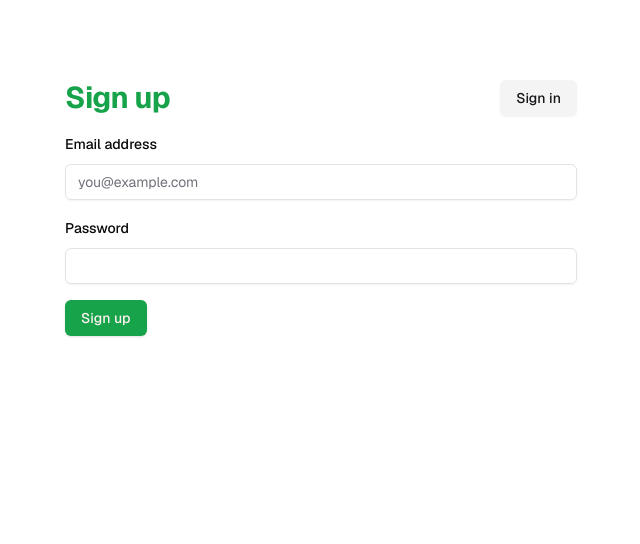
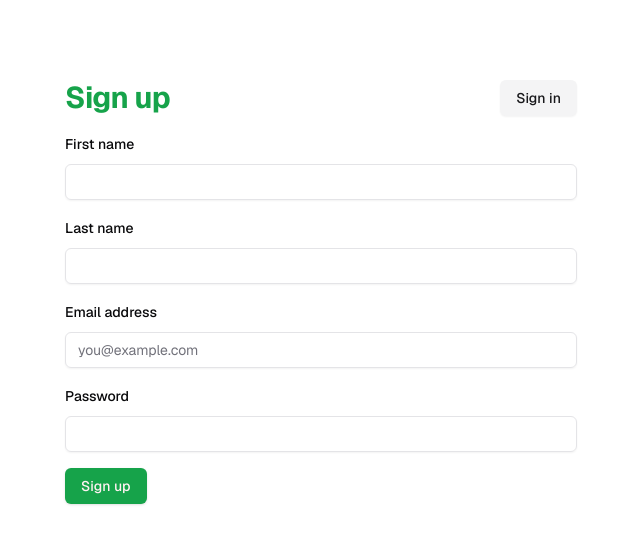
Before and after one commit to ChrisGambrell/baba, a Next.js app: page /sign-up in a window 1280 px wide. Shown: the top 544 px of the page, without its empty margins (319-959 px from the left). Built offline with nearby package versions, Linux system fonts and the light colour scheme.

Commit message:
extract common layout

```diff
--- a/app/(auth)/layout.tsx
+++ b/app/(auth)/layout.tsx
@@ -1,5 +1,9 @@
 import { ReactNode } from 'react'
 
 export default function AuthLayout({ children }: { children: ReactNode }) {
-	return <div className='w-screen h-screen'>{children}</div>
+	return (
+		<div className='w-screen h-screen'>
+			<div className='w-full max-w-lg pt-20 mx-auto'>{children}</div>
+		</div>
+	)
 }
--- a/app/(auth)/sign-in/page.tsx
+++ b/app/(auth)/sign-in/page.tsx
@@ -1,3 +1,5 @@
+// TODO: Mobile view
+
 'use client'
 
 import { Button, buttonVariants } from '@/components/ui/button'
@@ -29,7 +31,7 @@ export default function SignIn() {
 
 	return (
 		<Form {...form}>
-			<form className='w-full max-w-lg pt-20 mx-auto space-y-4' onSubmit={form.handleSubmit(signIn)}>
+			<form className='space-y-4' onSubmit={form.handleSubmit(signIn)}>
 				<div className='flex items-end justify-between'>
 					<h1 className='text-3xl font-bold tracking-tight text-primary'>Sign in</h1>
 					<Link className={buttonVariants({ variant: 'secondary' })} href='/sign-up'>
--- a/app/(auth)/sign-up/page.tsx
+++ b/app/(auth)/sign-up/page.tsx
@@ -1,3 +1,5 @@
+// TODO: Mobile view
+
 'use client'
 
 import { Button, buttonVariants } from '@/components/ui/button'
@@ -6,35 +8,76 @@ import { Input } from '@/components/ui/input'
 import { createClient } from '@/lib/supabase/client'
 import { zodResolver } from '@hookform/resolvers/zod'
 import Link from 'next/link'
+import { useRouter } from 'next/navigation'
 import { useForm } from 'react-hook-form'
 import toast from 'react-hot-toast'
 import { z } from 'zod'
 
-const formSchema = z.object({ email: z.string().email(), password: z.string().min(6) })
+const formSchema = z.object({
+	first_name: z.string().min(1),
+	last_name: z.string().min(1),
+	email: z.string().email(),
+	password: z.string().min(6),
+})
 type TForm = z.infer<typeof formSchema>
 
 export default function SignUp() {
-	const form = useForm<TForm>({ defaultValues: { email: '', password: '' }, resolver: zodResolver(formSchema) })
+	const router = useRouter()
+	const form = useForm<TForm>({
+		defaultValues: { first_name: '', last_name: '', email: '', password: '' },
+		resolver: zodResolver(formSchema),
+	})
 
-	async function signUp(formData: TForm) {
+	async function signUp({ email, password, ...formData }: TForm) {
 		const origin = process.env.NEXT_PUBLIC_ORIGIN_URL
 		const supabase = createClient()
 
-		const { error } = await supabase.auth.signUp({ ...formData, options: { emailRedirectTo: `${origin}/auth/callback` } })
+		const { error } = await supabase.auth.signUp({
+			email,
+			password,
+			options: { data: formData, emailRedirectTo: `${origin}/auth/callback` },
+		})
 		if (error) return toast.error(error.message)
 
-		return toast.success('Check email to continue sign in process')
+		toast.success('Check email to continue sign in process')
+		return router.push('/sign-in')
 	}
 
 	return (
 		<Form {...form}>
-			<form className='w-full max-w-lg pt-20 mx-auto space-y-4' onSubmit={form.handleSubmit(signUp)}>
+			<form className='space-y-4' onSubmit={form.handleSubmit(signUp)}>
 				<div className='flex items-end justify-between'>
 					<h1 className='text-3xl font-bold tracking-tight text-primary'>Sign up</h1>
 					<Link className={buttonVariants({ variant: 'secondary' })} href='/sign-in'>
 						Sign in
 					</Link>
 				</div>
+				<FormField
+					control={form.control}
+					name='first_name'
+					render={({ field }) => (
+						<FormItem>
+							<FormLabel>First name</FormLabel>
+							<FormControl>
+								<Input {...field} />
+							</FormControl>
+							<FormMessage />
+						</FormItem>
+					)}
+				/>
+				<FormField
+					control={form.control}
+					name='last_name'
+					render={({ field }) => (
+						<FormItem>
+							<FormLabel>Last name</FormLabel>
+							<FormControl>
+								<Input {...field} />
+							</FormControl>
+							<FormMessage />
+						</FormItem>
+					)}
+				/>
 				<FormField
 					control={form.control}
 					name='email'
```
